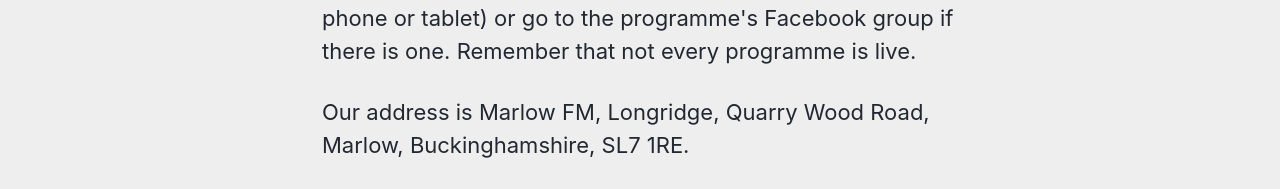
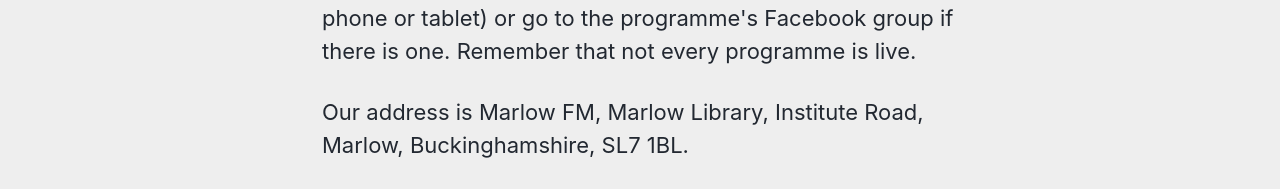
Before and after one commit to marlowfm/marlowfm.github.io, a Jekyll site: the page built from _pages/contact.html, in a window 1280 px wide. Shown: the part 298-487 px from the top of the page. Built offline with Jekyll 4.4.1, drawn with Linux system fonts in a browser that asks for light colours; cached includes are drawn as plain includes; nearby versions of some CDN libraries; grey boxes are pictures that could not be loaded.

Commit message:
Update text - Longridge to Library

```diff
--- a/_pages/contact.html
+++ b/_pages/contact.html
@@ -5,10 +5,34 @@
 sidebar:
   - text: "**Contact the studio**<br>[studio@marlowfm.co.uk](mailto:studio@marlowfm.co.uk)<br>text: 07900 975 975<br>call: 01628 488 975<br><br>[DONATE](/donate/){: .btn .btn--info .btn--large}"
 ---
-<p>Our email address is <a href="mailto:info@marlowfm.co.uk">info@marlowfm.co.uk</a>.</p>
 
-<p>If you want to contact the programme on air at the moment, use the studio contact details on the left (at the top on your phone or tablet) or go to the programme's Facebook group if there is one. Remember that not every programme is live.</p>
+<p>
+	Our email address is
+	<a href="mailto:info@marlowfm.co.uk">info@marlowfm.co.uk</a>.
+</p>
 
-<p>Our address is Marlow FM, Longridge, Quarry Wood Road, Marlow, Buckinghamshire, SL7 1RE.</p>
+<p>
+	If you want to contact the programme on air at the moment, use the studio
+	contact details on the left (at the top on your phone or tablet) or go to the
+	programme's Facebook group if there is one. Remember that not every programme
+	is live.
+</p>
 
-<iframe width="425" height="350" frameborder="0" scrolling="no" marginheight="0" marginwidth="0" src="https://www.openstreetmap.org/export/embed.html?bbox=-0.7835912704467775%2C51.55639540963391%2C-0.7393884658813478%2C51.57298880903714&amp;layer=mapnik&amp;marker=51.56469286627249%2C-0.7614898681640625" style="border: 1px solid black"></iframe><br/><small><a href="https://www.openstreetmap.org/?mlat=51.5647&amp;mlon=-0.7615#map=15/51.5647/-0.7615">View Larger Map</a></small>
+<p>
+	Our address is Marlow FM, Marlow Library, Institute Road, Marlow,
+	Buckinghamshire, SL7 1BL.
+</p>
+
+<iframe
+	width="425"
+	height="350"
+	src="https://www.openstreetmap.org/export/embed.html?bbox=-0.8070659637451173%2C51.556315362486856%2C-0.7413196563720704%2C51.58512323265012&amp;layer=mapnik&amp;marker=51.57072157951314%2C-0.7741928100585938"
+	style="border: 1px solid black"
+></iframe
+><br /><small
+	><a
+		href="https://www.openstreetmap.org/?mlat=51.5707&amp;mlon=-0.7742#map=14/51.5707/-0.7742"
+		target="_blank"
+		>View Larger Map</a
+	></small
+>
--- a/index.html
+++ b/index.html
@@ -5,7 +5,7 @@
   image: /assets/images/marlow-bridge-1280x178.jpg
   caption: "Photo credit: [**Ashley Buttle**](https://creativecommons.org/licenses/by/2.0/)"
 sidebar:
-  - text: "**Contact the studio**<br>[studio@marlowfm.co.uk](mailto:studio@marlowfm.co.uk)<br>text: 07900 975 975<br>call: 01628 488 975<br><br>Longridge, Quarry Wood Road, Marlow, Bucks, SL7 1RE<br><br>[DONATE](/donate/){: .btn .btn--info .btn--large}"
+  - text: "**Contact the studio**<br>[studio@marlowfm.co.uk](mailto:studio@marlowfm.co.uk)<br>text: 07900 975 975<br>call: 01628 488 975<br><br>Marlow Library, Institute Road, Marlow, Bucks, SL7 1BL<br><br>[DONATE](/donate/){: .btn .btn--info .btn--large}"
 ---
 
 <style>
```
Also changed, not shown: _pages/about.html (+34 -14 lines), _pages/donate-new-home.html (+4 -3 lines).
